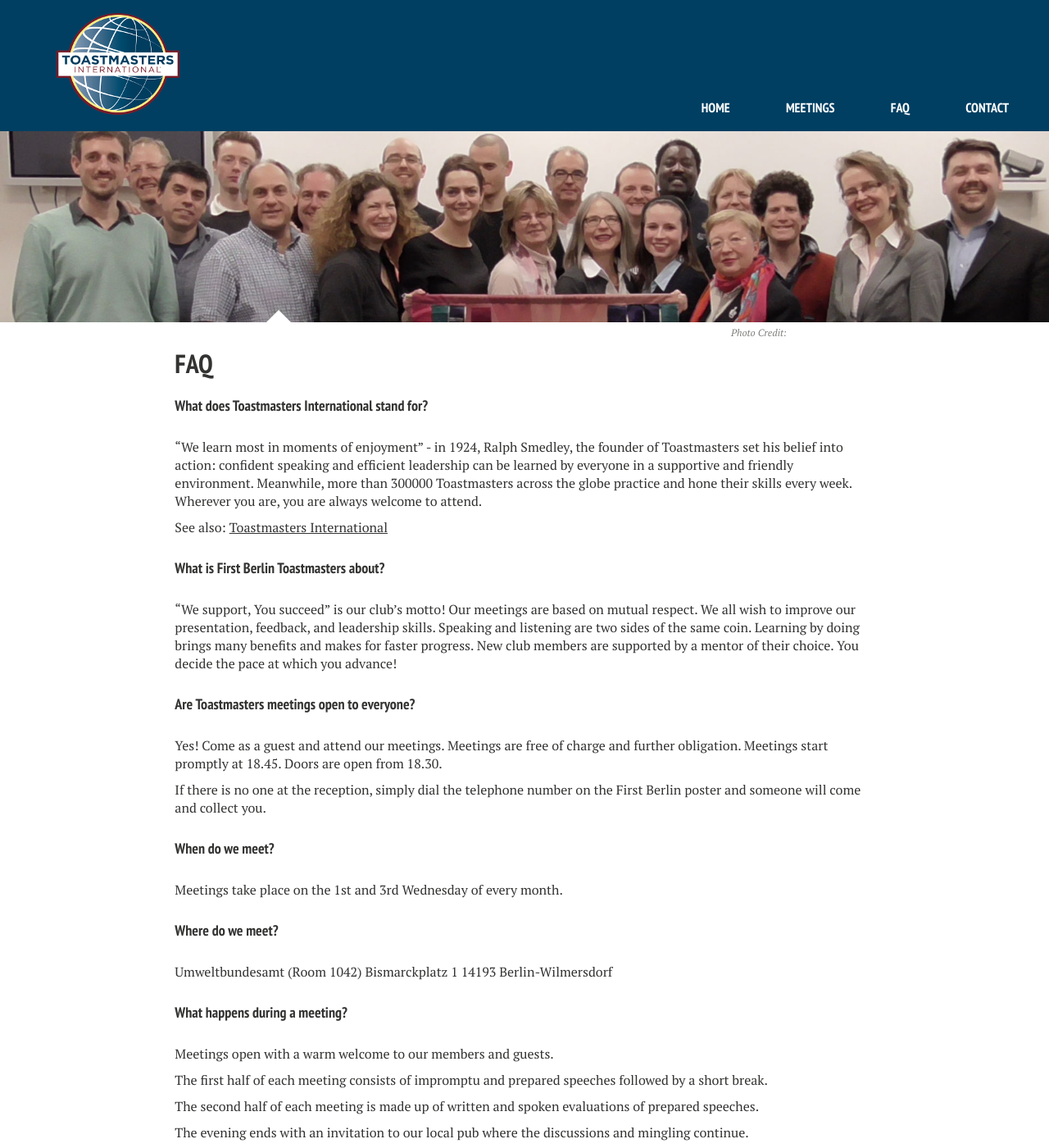
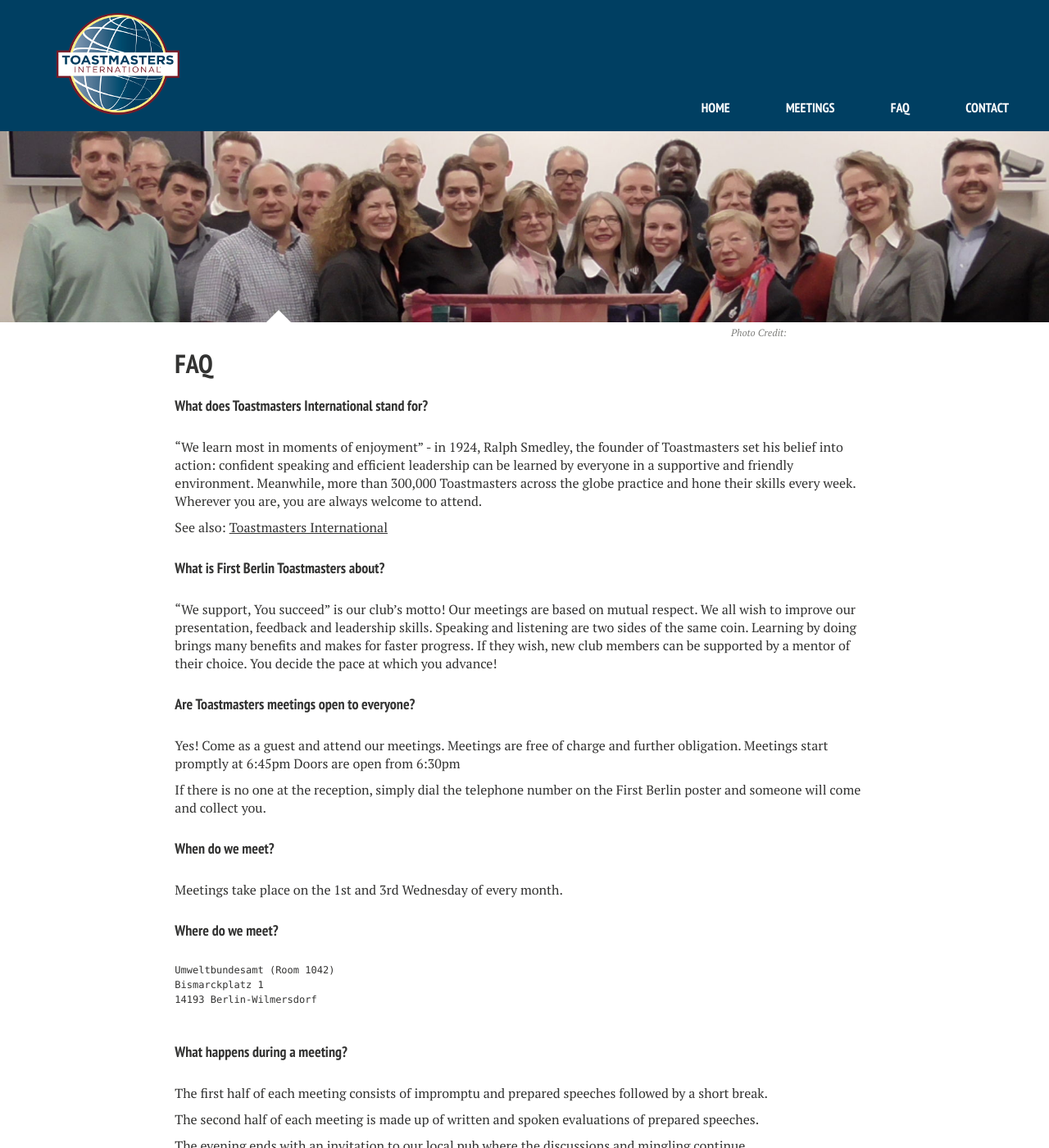
Before and after one commit to theHealingCosmos/fbtm_website, a Jekyll site: the page built from faq.md, in a window 1280 px wide and 1400 px high. Shown: the whole window at 82% size. Built offline with Jekyll 4.4.1, drawn with Linux system fonts in a browser that asks for light colours; nearby versions of some CDN libraries.

```diff
--- a/faq.md
+++ b/faq.md
@@ -9,7 +9,7 @@ permalink: /faq/
 
 "We learn most in moments of enjoyment" -  in 1924, Ralph Smedley, the founder of Toastmasters
 set his belief into action: confident speaking and efficient leadership can be learned by everyone in a
-supportive and friendly environment. Meanwhile, more than 300000 Toastmasters across the globe
+supportive and friendly environment. Meanwhile, more than 300,000 Toastmasters across the globe
 practice and hone their skills every week. Wherever you are, you are always welcome to attend.
 
 See also: [Toastmasters International](www.toastmasters.org)
@@ -18,15 +18,15 @@ See also: [Toastmasters International](www.toastmasters.org)
 #### What is First Berlin Toastmasters about?
 
 "We support, You succeed" is our club's motto! Our meetings are based on mutual respect. We all
-wish to improve our presentation, feedback, and leadership skills. Speaking and listening are
+wish to improve our presentation, feedback and leadership skills. Speaking and listening are
 two sides of the same coin. Learning by doing brings many benefits and makes for faster progress.
-New club members are supported by a mentor of their choice. You decide the pace at which you
-advance!
+If they wish, new club members can be supported by a mentor of their choice. You decide the
+pace at which you advance!
 
 #### Are Toastmasters meetings open to everyone?
 
 Yes! Come as a guest and attend our meetings. Meetings are free of charge and further obligation.
-Meetings start promptly at 18.45.  Doors are open from 18.30.
+Meetings start promptly at 6:45pm  Doors are open from 6:30pm
 
 If there is no one at the reception, simply dial the telephone number on the First Berlin poster
 and someone will come and collect you.
@@ -38,12 +38,11 @@ Meetings take place on the 1st and 3rd Wednesday of every month.
 
 #### Where do we meet?
 
+<pre>
 {{ site.meeting_address }}
-
+</pre>
 
 #### What happens during a meeting?
-
-Meetings open with a warm welcome to our members and guests.
 
 The first half of each meeting consists of impromptu and prepared speeches followed by a short break.
 
```
Also changed, not shown: index.md (+1 -1 lines).
